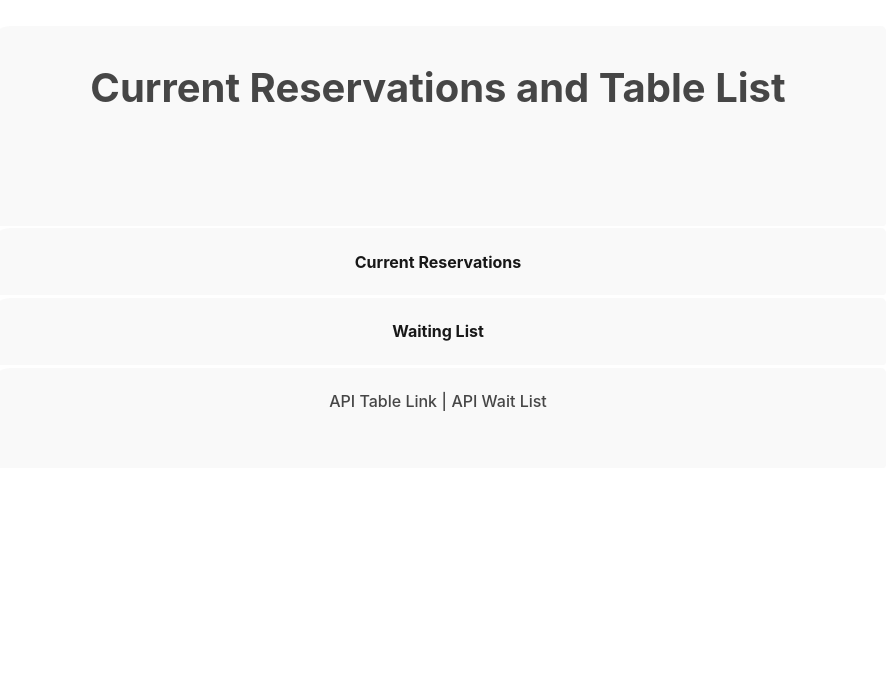
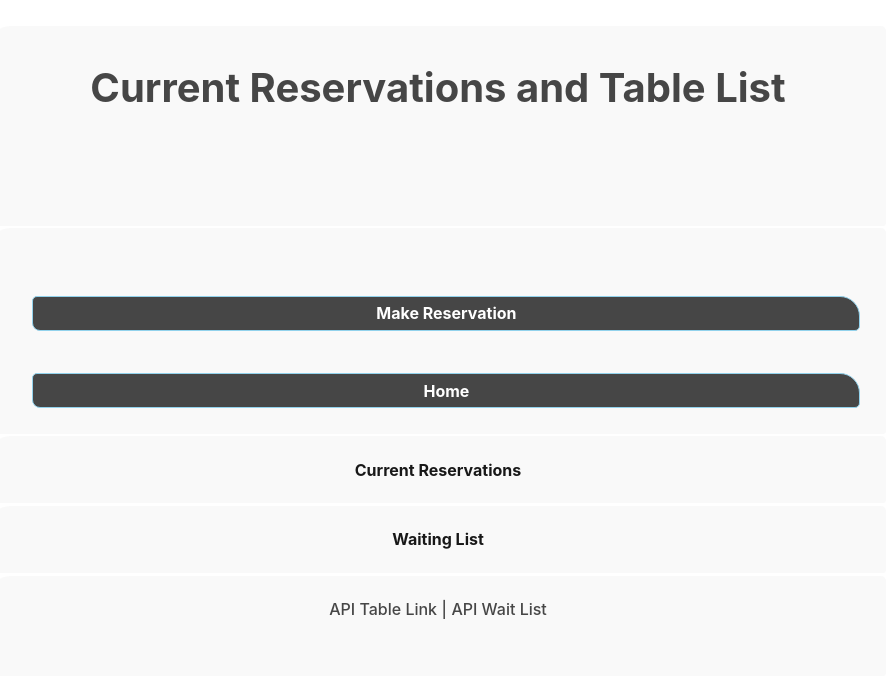
Before and after one commit to nichwan87/hawtRestaurant, a website: page tables.html in a window 1280 px wide. Shown: the whole page, without its empty margins (202-1093 px from the left). Drawn offline with Linux system fonts and the light colour scheme; files whose address does not match are found by name.

Commit message:
tablelinks

```diff
--- a/tables.html
+++ b/tables.html
@@ -15,6 +15,10 @@
 <header>
     <h1 id="hawt">Current Reservations and Table List</h1>
 </header>
+<section class="container">
+<a href="reserve.html"><h3 id="viewButton">Make Reservation</h3></a>
+<a href="index.html"><h3 id="homeButton">Home</h3></a>
+</section>
 <section class="container">
     <h3>Current Reservations</h3>
     <div class="card">
```
